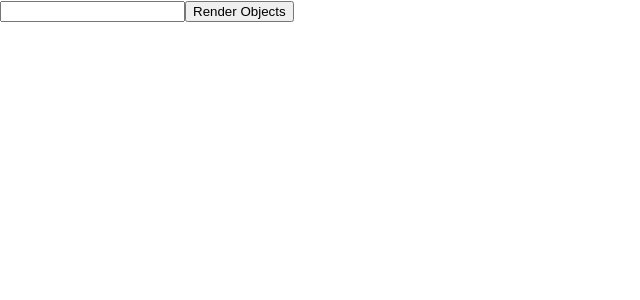
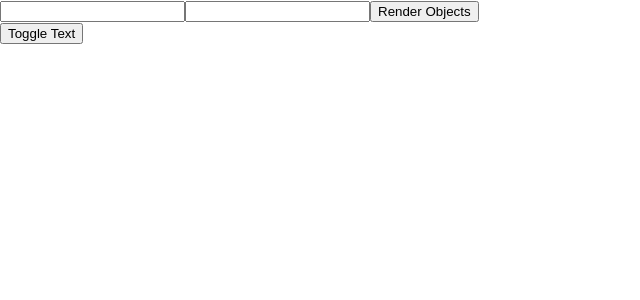
Before and after one commit to psinha40898/ReactPortfolio, a React (Create React App) app: page / in a window 1280 px wide. Shown: the top 300 px of the page, without its empty margins (0-640 px from the left). Built offline with nearby package versions, Linux system fonts and the light colour scheme.

Commit message:
5-7-2023 working prototype

```diff
--- a/package.json
+++ b/package.json
@@ -6,6 +6,7 @@
     "@testing-library/jest-dom": "^5.16.5",
     "@testing-library/react": "^13.4.0",
     "@testing-library/user-event": "^13.5.0",
+    "framer-motion": "^10.12.8",
     "react": "^18.2.0",
     "react-dom": "^18.2.0",
     "react-scripts": "5.0.1",
--- a/src/App.js
+++ b/src/App.js
@@ -1,38 +1,132 @@
 import React, { useState } from "react";
+import TextTransformer from "./transform.js";
+import ItemDetails from './ItemDetails.js';
 import "./App.css";
 
 
 function App() {
+
   const [numObjects, setNumObjects] = useState(0); // numObjects is a var that uses setNumObjects to change the state initial state is 0
+  const [numBase, setTextObjects] = useState(0);
   const [objects, setObjects] = useState([]); // objects is a list var that uses setObjects to change the state intial state is an empty list
-  const [pValue, setP] = useState("5");
+  const [middle, setMiddle] = useState([]); // objects is a list var that uses setObjects to change the state intial state is an empty list
+  const [results, setResults] = useState([]); // objects is a list var that uses setObjects to change the state intial state is an empty list
   const [showObjects, setShowObjects] = useState(false);
+  const [baseButtonUsed, setBaseButtonUsed] = useState(false);
 
-  const handleInputChange = (e) => { // this function is called onChange to take the input and parse it as an integer
+
+  const extractTextAndParseInt = (element) =>
+  {
+    const textContent = element.props.children;
+    return parseInt(textContent[0], 10);
+  }
+
+  const setPower = (e) => { // this function is called onChange to take the input and parse it as an integer
     const value = parseInt(e.target.value);
     setNumObjects(value);
   };
 
+  const setBase = (e) =>
+  {
+    setBaseButtonUsed(true);
+    const value = parseInt(e.target.value);
+    setTextObjects(value);
+  }
+
+
   const renderObjects = () => { //this function is called onClick to render the proper amount of objects
     const objList = [];
+    const midList = [];
+    const resList = [];
+    console.log(numObjects);
     let indentLevel = 0;
+    console.log(baseButtonUsed);
+    let numberofBase = numBase; // Create a local variable to store the correct value
+
+    if (!baseButtonUsed)
+    {
+      numberofBase = 5;
+    }
+    let parse = true;
     for (let i = numObjects-1; i > 0 ; i--) {
       const fontSize = i * 8 + 10; // calculate font size based on index
       const style = { fontSize: `${fontSize}px`,  paddingLeft: `${indentLevel * 10}px`}; // create inline style object
-      objList.push(<div key={i} style={style}>5* (5,{i}) </div>);
+      objList.push(<div key={i} style={style}>{numberofBase}* ({numberofBase},{i}) </div>); // make this into a variable {v} for 5
+      midList.push(objList[objList.length - 1]);
+      resList.push(objList[objList.length - 1]);
+      console.log("middle:" + midList[midList.length - 1].props.children);
+      console.log("objList:" + objList[objList.length -1].props.children);
+      console.log("results:" + resList[resList.length -1].props.children);
+
+
+      if (parse){
+      const firstElement = objList[0];
+      const textContent = firstElement.props.children;
+      // console.log(textContent[0]);
+      const parsedtextContent = parseInt(textContent[0]);
+      console.log("TEST" + parsedtextContent);
+      parse = false;
+      }
+
       indentLevel = indentLevel + 2.5;
       if (i === 1)
       {
-        setP(5);
+        // setP(numberofBase);
         indentLevel++;
         const fontSize = i * 4 + 10; // calculate font size based on index
         const style = { fontSize: `${fontSize}px`,  paddingLeft: `${indentLevel * 10}px`}; // create inline style object
         // print 5 =
-        objList.push(<div key = {i} style = {style}>{pValue}   is the base case now plug upwards</div>);
+        objList.push(<div key = {i} style = {style}>{numberofBase}   is the base case now plug upwards</div>);
       }
     }
+// set my lists here
+    setObjects(objList);
 
-    setObjects(objList);
+    // Get the first element in the array
+
+// Create a new element with updated text content
+
+// const updatedElement = React.cloneElement(firstElement, {}, `${numberofBase} * ${Math.pow(numberofBase, midList.length-1)}`);
+console.log("b4zmiddle:" + midList[midList.length-1].props.children);
+// updating the midlist
+for(let i = 0; i<midList.length-1; i++)
+{
+  const firstElement = midList[i];
+
+const updatedElement = React.cloneElement(firstElement, {}, numberofBase + " * " + Math.pow(numberofBase, midList.length-i));
+
+// Replace the original element with the updated element in the array
+console.log("b4middle:" + midList[i].props.children);
+
+midList[i] = updatedElement;
+console.log("AFmiddle:" + midList[i].props.children);
+
+
+}
+
+// updating the result list
+
+for(let i = 0; i<resList.length-1; i++)
+{
+  const firstElement = resList[i];
+
+const updatedElement = React.cloneElement(firstElement, {}, numberofBase * Math.pow(numberofBase, resList.length-i));
+
+// Replace the original element with the updated element in the array
+console.log("b4res:" + resList[i].props.children);
+
+resList[i] = updatedElement;
+console.log("AFres:" +  resList[i].props.children);
+
+
+}
+// console.log("DEBUG START:");
+// console.log("LENGTH OF OBJLIST:" + objList.length);
+// console.log("LENGTH OF MIDLIST:"+ midList.length);
+
+
+    setMiddle(midList);
+    setResults(resList);
     setShowObjects(true);
 
     setTimeout(() => {
@@ -41,15 +135,21 @@ function App() {
     }, 0);
 
   };
+
+
+
 // the input parses the user input as an int and changes the state of numObjects
 // the button pushes changes the state of objList
 return (
   <div>
-<input key={numObjects} type="number" onChange={handleInputChange} />
-    <button onClick={renderObjects}>Render Objects</button>
+<input key={numObjects} type="number" onChange={setPower} />
+<input type ="number" onChange={setBase} />
+<button onClick={renderObjects}>Render Objects</button>
+
     {showObjects && (
       <div className="objects-container">
         {objects.map((el, index) => (
+          // This fades one at a time
           <div key={index} className="fade-in-only" style={{ animationDelay: `${index * 0.5}s` }}>
             {el}
           </div>
@@ -63,7 +163,17 @@ return (
         setObjects([]);
       }}>Reset</button>
     )}
+
+<div>
+
+
+
+
+
+<TextTransformer textList={objects} middleList={middle} resultsList={results} />
+    </div>
   </div>
+
 );
 }
 
--- /dev/null
+++ b/src/ItemDetails.js
@@ -0,0 +1,7 @@
+import React from 'react';
+
+const ItemDetails = ({ item }) => {
+  return <div>{item}</div>;
+};
+
+export default ItemDetails;
--- /dev/null
+++ b/src/transform.js
@@ -0,0 +1,106 @@
+import React, { useState } from 'react';
+import { motion, AnimatePresence } from 'framer-motion';
+
+
+const TextTransformer = ({ textList, middleList, resultsList }) => {
+    const [text, setText] = useState(textList[0]);
+    const [testBool, setBool] = useState(false);
+    const [incrementation, setIncrement] = useState(-1);
+
+
+
+    const changeText = () => {
+      const currentIndex = textList.indexOf(text);
+
+      const newIncrementation = incrementation + 1;
+      console.log("transform.js debugger: The index" + currentIndex);
+      console.log("transform.js debugger: The top result is " + resultsList[0].props.children);
+
+
+      // if (currentIndex === 1)
+      // {
+      //   setText(textList[0])
+      //   setBool(false);
+      // }
+      // else
+      // {
+      //   setText(textList[1])
+      //   setBool(true);
+      // }
+      console.log(testBool);
+      if (newIncrementation === 0)
+      {
+        setText(textList[0]);
+        setIncrement(incrementation+1);
+      }
+      else if (newIncrementation === 1){
+        setText(middleList[0]);
+        setIncrement(incrementation+1);
+
+
+      }
+      else if (newIncrementation === 2) {
+        setText(resultsList[0]);
+        setIncrement(incrementation+1);
+
+      }
+      else
+      {
+        setText("");
+        setIncrement(-1);
+        return;
+      }
+
+    //   const nextIndex = (currentIndex + 1) % textList.length;
+    //   setText(textList[nextIndex]);
+    };
+
+    const renderElements = (index) => {
+      return (
+        <AnimatePresence key={index}>
+          {text === textList[0] && (
+            <motion.div
+              key="A"
+              initial={{ opacity: 0, scale: 0.75 }}
+              animate={{ opacity: 1, scale: 1 }}
+              exit={{ opacity: 0 }}
+              transition={{ type: 'tween' }}
+            >
+              {textList[index]}
+            </motion.div>
+          )}
+          {text === middleList[0] && (
+            <motion.div
+              key="B"
+              initial={{ opacity: 0, scale: 0.75 }}
+              animate={{ opacity: 1, scale: 1 }}
+              exit={{ opacity: 0 }}
+              transition={{ type: 'tween', delay: 0.75*(1/(index+.65))}}
+            >
+              {middleList[index]}
+            </motion.div>
+          )}
+          {text === resultsList[0] && (
+            <motion.div
+              key="C"
+              initial={{ opacity: 0, scale: 0.75 }}
+              animate={{ opacity: 1, scale: 1 }}
+              exit={{ opacity: 0 }}
+              transition={{ type: 'tween', delay: 0.75*(1/(index+.65))}}
+            >
+              {resultsList[index]}
+            </motion.div>
+          )}
+        </AnimatePresence>
+      );
+    };
+
+    return (
+      <div>
+        {textList.map((_, index) => renderElements(index))}
+        <button onClick={changeText}>Toggle Text</button>
+      </div>
+    );
+  };
+
+  export default TextTransformer;
```
Also changed, not shown: 1 other file (tests, documents, lock files or other folders).
